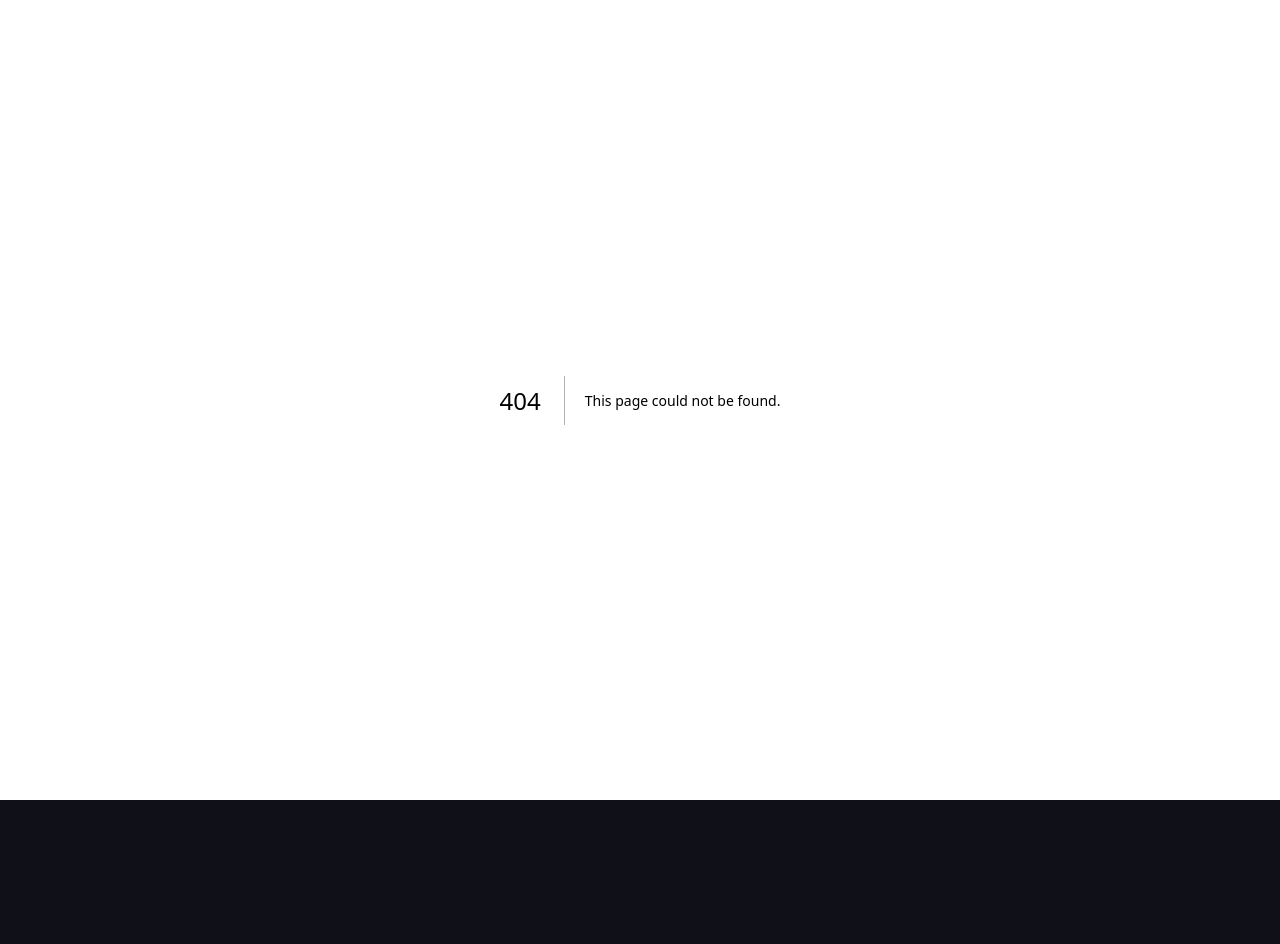
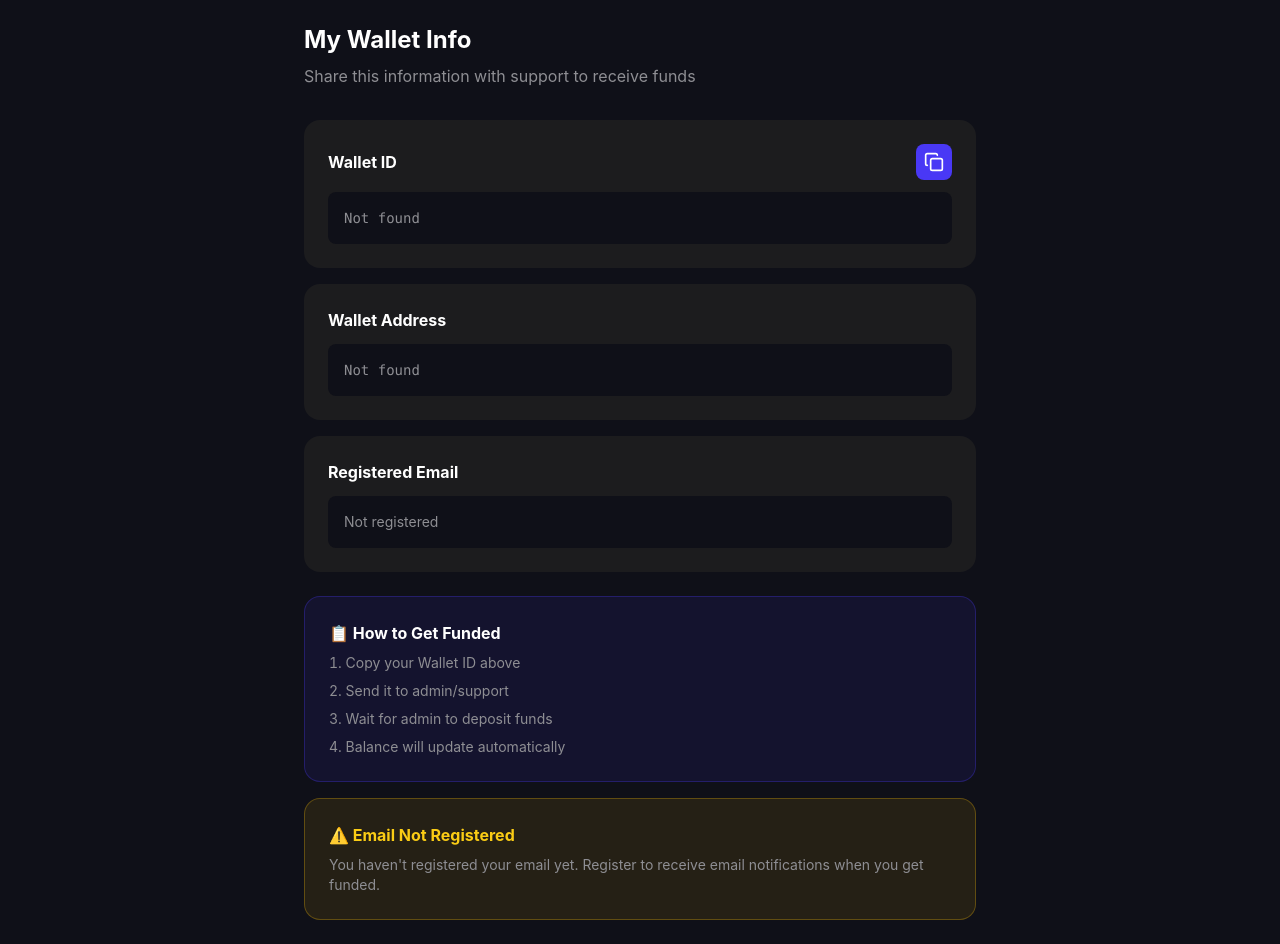
Before and after one commit to iammroracle1-gif/trustvault, a Next.js app: page /my-wallet-id in a window 1280 px wide. Before the commit this address had no page. Before the commit the page ends 800 px from the top, so only its background shows below. Built offline with nearby package versions, Linux system fonts and the light colour scheme.

Commit message:
Add wallet ID display page and funding issue docs

```diff
--- /dev/null
+++ b/app/my-wallet-id/page.tsx
@@ -0,0 +1,94 @@
+"use client";
+
+import { useState, useEffect } from "react";
+import { Copy, Check } from "lucide-react";
+
+export default function MyWalletIdPage() {
+  const [walletId, setWalletId] = useState<string>("");
+  const [walletAddress, setWalletAddress] = useState<string>("");
+  const [email, setEmail] = useState<string>("");
+  const [copied, setCopied] = useState(false);
+  const [mounted, setMounted] = useState(false);
+
+  useEffect(() => {
+    setMounted(true);
+    setWalletId(localStorage.getItem('wallet_id') || 'Not found');
+    setWalletAddress(localStorage.getItem('wallet_address') || 'Not found');
+    setEmail(localStorage.getItem('wallet_email') || 'Not registered');
+  }, []);
+
+  const copyToClipboard = (text: string) => {
+    navigator.clipboard.writeText(text);
+    setCopied(true);
+    setTimeout(() => setCopied(false), 2000);
+  };
+
+  if (!mounted) {
+    return (
+      <div className="min-h-screen bg-[#0F1018] flex items-center justify-center">
+        <p className="text-white">Loading...</p>
+      </div>
+    );
+  }
+
+  return (
+    <div className="min-h-screen bg-[#0F1018] p-6">
+      <div className="max-w-2xl mx-auto">
+        <h1 className="text-white text-3xl font-bold mb-2">My Wallet Info</h1>
+        <p className="text-[#8E8E93] mb-8">Share this information with support to receive funds</p>
+
+        {/* Wallet ID */}
+        <div className="bg-[#1C1C1E] rounded-2xl p-6 mb-4">
+          <div className="flex items-center justify-between mb-3">
+            <h2 className="text-white text-lg font-bold">Wallet ID</h2>
+            <button
+              onClick={() => copyToClipboard(walletId)}
+              className="p-2 bg-[#4938F5] text-white rounded-lg hover:bg-[#5D4EFF] transition-colors"
+            >
+              {copied ? <Check className="w-5 h-5" /> : <Copy className="w-5 h-5" />}
+            </button>
+          </div>
+          <p className="text-[#8E8E93] text-sm font-mono break-all bg-[#0F1018] p-4 rounded-lg">
+            {walletId}
+          </p>
+        </div>
+
+        {/* Wallet Address */}
+        <div className="bg-[#1C1C1E] rounded-2xl p-6 mb-4">
+          <h2 className="text-white text-lg font-bold mb-3">Wallet Address</h2>
+          <p className="text-[#8E8E93] text-sm font-mono break-all bg-[#0F1018] p-4 rounded-lg">
+            {walletAddress}
+          </p>
+        </div>
+
+        {/* Email */}
+        <div className="bg-[#1C1C1E] rounded-2xl p-6 mb-6">
+          <h2 className="text-white text-lg font-bold mb-3">Registered Email</h2>
+          <p className="text-[#8E8E93] text-sm bg-[#0F1018] p-4 rounded-lg">
+            {email}
+          </p>
+        </div>
+
+        {/* Instructions */}
+        <div className="bg-[#4938F5]/10 border border-[#4938F5]/30 rounded-2xl p-6">
+          <h3 className="text-white font-bold mb-2">📋 How to Get Funded</h3>
+          <ol className="text-[#8E8E93] text-sm space-y-2 list-decimal list-inside">
+            <li>Copy your Wallet ID above</li>
+            <li>Send it to admin/support</li>
+            <li>Wait for admin to deposit funds</li>
+            <li>Balance will update automatically</li>
+          </ol>
+        </div>
+
+        {email === 'Not registered' && (
+          <div className="mt-4 bg-yellow-500/10 border border-yellow-500/30 rounded-2xl p-6">
+            <h3 className="text-yellow-400 font-bold mb-2">⚠️ Email Not Registered</h3>
+            <p className="text-[#8E8E93] text-sm">
+              You haven't registered your email yet. Register to receive email notifications when you get funded.
+            </p>
+          </div>
+        )}
+      </div>
+    </div>
+  );
+}
```
Also changed, not shown: 1 other file (tests, documents, lock files or other folders).
